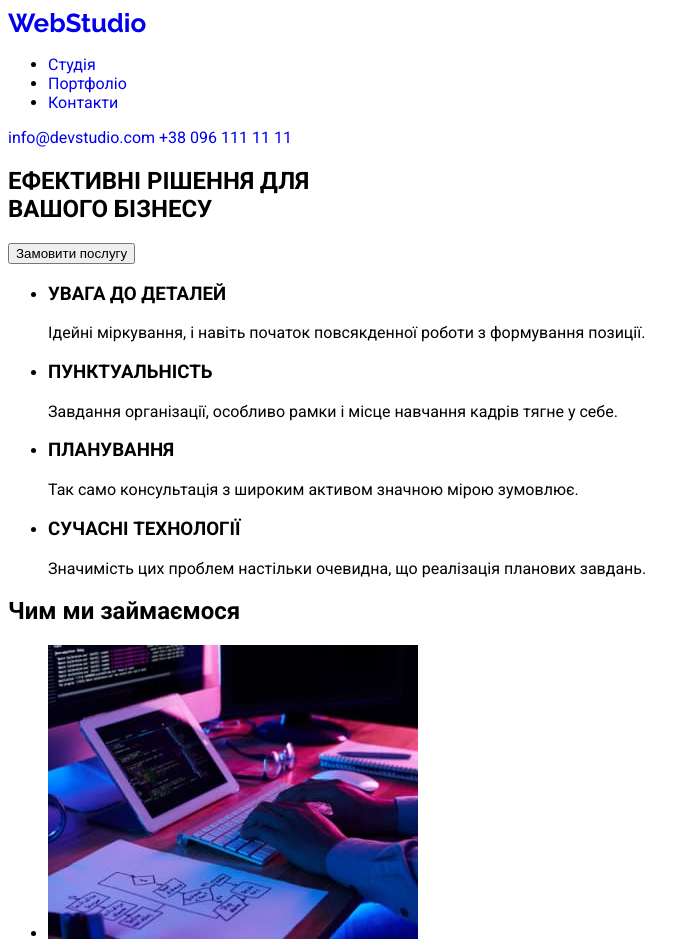
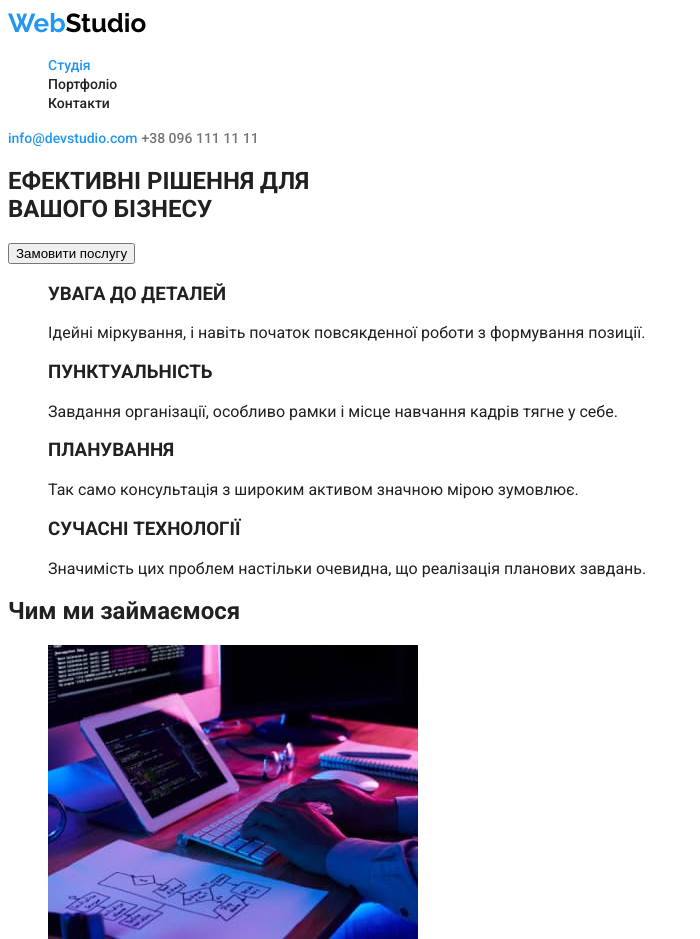
Before and after one commit to StepaniukYurii/goit-markup-hw-02, a plain HTML site: page index.html in a window 1280 px wide. Shown: the top 939 px of the page, without its empty margins (0-700 px from the left). Drawn offline with Linux system fonts and the light colour scheme.

Commit message:
change fonts

```diff
--- a/css/style.css
+++ b/css/style.css
@@ -1,13 +1,61 @@
 body {
   font-family: "Roboto";
   font-style: "Raleway";
+  color: #212121;
 }
 a {
   text-decoration: none;
+  color: #212121;
+}
+ul {
+  list-style: none;
+}
+button {
+  cursor: pointer;
 }
 .webstudio-logo {
   font-family: "raleway";
   font-weight: 700;
   font-size: 26px;
   line-height: 31px;
+  color: #2196f3;
 }
+.studio-logo {
+  font-weight: 700;
+  font-size: 26px;
+  line-height: 31px;
+  color: #000000;
+}
+.studio {
+  font-weight: 500;
+  font-size: 14px;
+  line-height: 16px;
+  color: #2196f3;
+}
+.portfolio {
+  font-weight: 500;
+  font-size: 14px;
+  line-height: 16px;
+}
+.contacts {
+  font-weight: 500;
+  font-size: 14px;
+  line-height: 16px;
+}
+.mail-info {
+  font-weight: 500;
+  font-size: 14px;
+  line-height: 16px;
+  color: #2196f3;
+}
+.tel-info {
+  font-weight: 500;
+  font-size: 14px;
+  line-height: 16px;
+  color: #757575;
+}
+.address-info {
+  font-size: 14px;
+  line-height: 24px;
+  font-style: normal;
+}
--- a/index.html
+++ b/index.html
@@ -16,15 +16,15 @@
 <body>
     <header>
         <nav>
-            <a class="webstudio-logo" href="./index.html">WebStudio</a>
+            <a class="webstudio-logo" href="./index.html">Web<span class="studio-logo">Studio</span></a>
             <ul>
-                <li><a href="./index.html">Студія</a></li>
-                <li><a href="./portfolio.html">Портфоліо</a></li>
-                <li><a href="#">Контакти</a></li>
+                <li><a class="studio" href="./index.html">Студія</a></li>
+                <li><a class="portfolio" href="./portfolio.html">Портфоліо</a></li>
+                <li><a class="contacts" href="#">Контакти</a></li>
             </ul>
         </nav>
-            <a href="mailto:info@devstudio.com">info@devstudio.com</a>
-            <a href="tel:+380961111111">+38 096 111 11 11</a>
+            <a class="mail-info" href="mailto:info@devstudio.com">info@devstudio.com</a>
+            <a class="tel-info" href="tel:+380961111111">+38 096 111 11 11</a>
 
     </header>
     <main>
@@ -85,10 +85,10 @@
         </section>
     </main>
     <footer>
-        <a class="" href="./index.html">WebStudio</a>
-        <address>м. Київ, пр-т Лесі Українки, 26</address>
-        <a href="mailto:info@devstudio.com">info@devstudio.com</a>
-        <a href="tel:+380961111111">+38 096 111 11 11</a>
+        <a class="webstudio-logo" href="./index.html">Web<span class="studio-logo">Studio</span></a>
+        <address class="address-info">м. Київ, пр-т Лесі Українки, 26</address>
+        <a class="mail-info" href="mailto:info@devstudio.com">info@devstudio.com</a>
+        <a class="tel-info" href="tel:+380961111111">+38 096 111 11 11</a>
     </footer>
 </body>
 </html>
```
Also changed, not shown: portfolio.html (+10 -10 lines).
